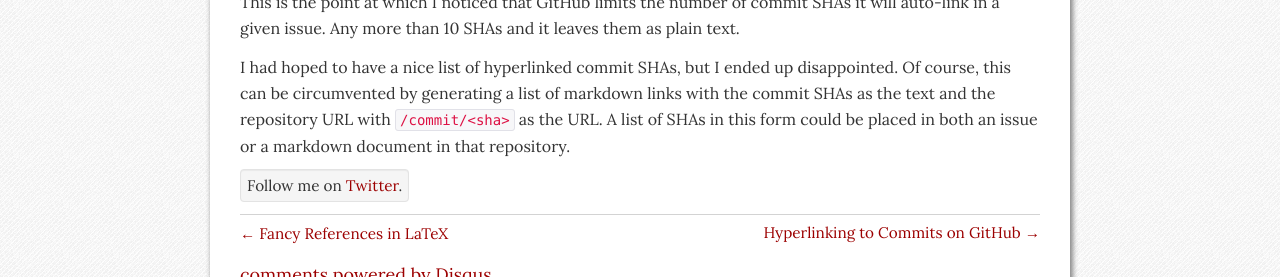
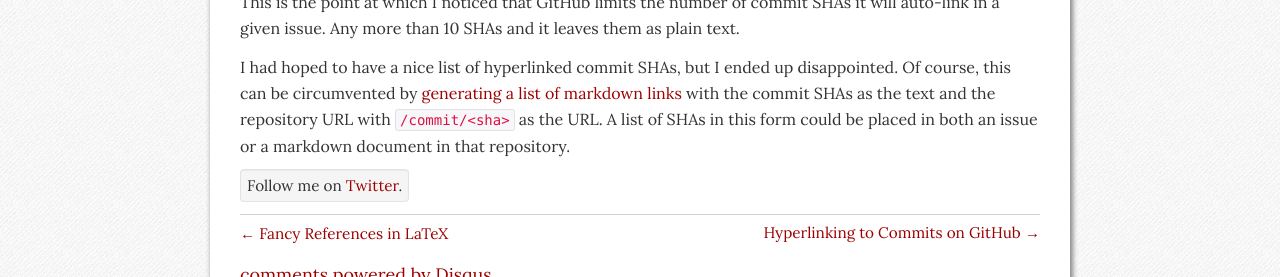
Before and after one commit to jbranchaud/blog, a Jekyll site: the page built from _posts/2013-05-03-Limited-Commit-SHA-Auto-Linking-on-github.md, in a window 1280 px wide, cut to the strip 1233-1510 px from the top of the page. Built offline with Jekyll 4.4.1, drawn with Linux system fonts in a browser that asks for light colours; comment, search, counter and statistics services are not loaded; part of the change alters nothing that is shown.

```diff
--- a/_posts/2013-05-03-Limited-Commit-SHA-Auto-Linking-on-github.md
+++ b/_posts/2013-05-03-Limited-Commit-SHA-Auto-Linking-on-github.md
@@ -47,7 +47,8 @@ them as plain text.
 
 I had hoped to have a nice list of hyperlinked commit SHAs, but I ended up
 disappointed.
-Of course, this can be circumvented by generating a list of markdown links
+Of course, this can be circumvented by [generating a list of markdown
+links]({% post_url 2013-05-05-Hyperlinking-Commit-SHAs-on-GitHub %})
 with the commit SHAs as the text and the repository URL with `/commit/<sha>`
 as the URL. A list of SHAs in this form could be placed in both an issue or
 a markdown document in that repository.
```
